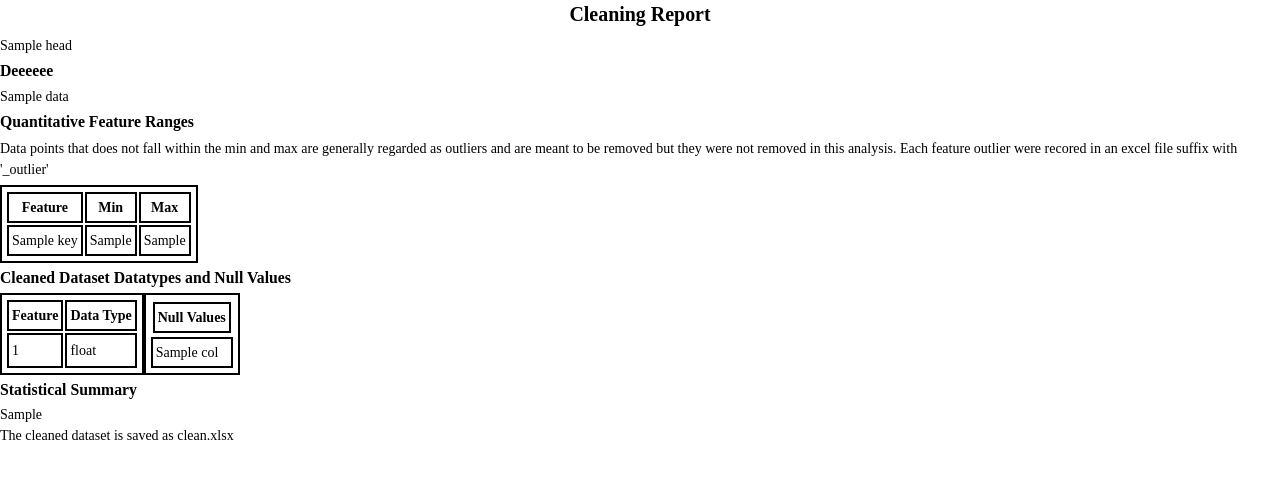
After one commit to Emeka-Onwuepe/Automated_Sales_Data_Analysis, a Django app: template data_sets/templates/data_sets/cleaning_report.html in a window 1280 px wide. The commit adds this page. Shown: the top 479 px of the page. Run offline with Django 4.2, Linux system fonts and the light colour scheme; the template is opened without the code that fills it: most values are stand-ins (such as "Sample title", 1, 10 or a date in 2020).

Commit message:
update: working on cleaning report

```diff
--- a/data_sets/forms.py
+++ b/data_sets/forms.py
@@ -5,9 +5,3 @@ class DataSetForm(forms.ModelForm):
     class Meta:
         model = Dataset
         exclude = ['zipfolder',"user_id","columns"]
-
-
-class UploadZipFileForm(forms.ModelForm):
-    class Meta:
-        model = Dataset
-        fields = ['zipfolder']
--- /dev/null
+++ b/data_sets/templates/data_sets/cleaning_report.html
@@ -0,0 +1,264 @@
+{% load static %}
+<!DOCTYPE html>
+<html lang="en">
+
+<head>
+    <meta charset="UTF-8">
+    <meta http-equiv="X-UA-Compatible" content="IE=edge">
+    <meta name="viewport" content="width=device-width, initial-scale=1.0">
+    <style>
+        * {
+            margin: 0px;
+            padding: 0px;
+            box-sizing: border-box;
+            font-family: 'Times New Roman', Times, serif;
+            font-size: 14px;
+            line-height: 1.5;
+        }
+
+        main,
+        header,
+        section,
+        aside,
+        article,
+        nav,
+        footer {
+            display: block;
+        }
+
+        .bigwrapper {
+            display: flex;
+            flex-direction: column;
+            margin: 0px 10px;
+            align-content: center;
+            background-color: #201c1c;
+        }
+
+        header {
+            display: flex;
+            flex-direction: row;
+            justify-content: space-between;
+            align-items: center;
+            position: fixed;
+            width: calc(100% - 20px);
+        }
+
+        h1 {
+            text-align: center;
+        }
+
+        main {
+            min-height: calc(100vh - 132px);
+            background-color: #201c1c;
+            /* display: flex;
+            align-items: center; */
+            margin: 0px auto;
+            width: 100%;
+        }
+
+        main section {
+            margin-bottom: 20px;
+        }
+
+        .info {
+            margin: 5px 0px;
+        }
+
+        h3 {
+            margin: 3px 0px;
+        }
+
+        .formsection {
+            display: flex;
+            justify-content: center;
+            margin: 10px;
+        }
+
+        table,
+        td,
+        tr,
+        th {
+            border: 2px solid black;
+            padding: 3px;
+        }
+
+        h3,
+        h3 a {
+            font-size: 15.75px;
+            font-weight: bold;
+        }
+
+        h2 {
+            font-size: 17.72px;
+        }
+
+        h1 {
+            font-size: 19.94px;
+            font-weight: bold;
+        }
+    </style>
+    <title> Cleaning Report</title>
+</head>
+
+<body>
+    <h1>Cleaning Report</h1>
+    <P class="info">{% if error.out_of_bound %}We dropped {% for feature in error.out_of_bound %} {% if forloop.last and forloop.first %} {{feature}} {% elif forloop.last and not forloop.first %} and {{feature}} {% else %} {{feature}} , {% endif %} {% endfor %} because
+        we were unable to convert {% if error.out_of_bound|length == 1 %} it {% else %} them {% endif %} to date datatype.{% endif %}
+    </P>
+    <section class="df_head">
+        <div class="table_display" style="overflow:scroll;">
+            {{head|safe}}
+        </div>
+    </section>
+    <section class="df_head">
+        <h3>Deeeeee</h3>
+        <div class="table_display" style="overflow:scroll;">
+            {{data|safe}}
+        </div>
+    </section>
+
+    {% if nulls.shape.0 > 0 %}
+    <section class="null_values">
+        <h3>Data Types and Null Values</h3>
+        <div class="table_display" style="display: flex;flex-direction:row">
+            <table>
+                <thead>
+                    <tr>
+                        <th>Feature</th>
+                        <th>Data Type</th>
+                    </tr>
+                </thead>
+                {% for index,col in nulls.dtypes.items %}
+                <tr>
+                    <td>{{index}}</td>
+                    <td>{% if col == "datetime64[ns]" %} Date {% elif col == "object" %} String {% else %} float {% endif %}
+                    </td>
+                </tr>
+                {% endfor %}
+            </table>
+            <table>
+                <thead>
+                    <tr>
+                        <th>Null Values</th>
+                    </tr>
+                </thead>
+                {% for col in nulls.isnull.sum %}
+                <tr>
+                    <td>{{col}}</td>
+                </tr>
+                {% endfor %}
+            </table>
+        </div>
+        <p class="info">You can see all the affected row in the null_values excel file </p>
+
+        <h3>Null Cleaning</h3>
+        <div>
+            {% if null_report.dropped %}
+            <p>We dropped all the null values in {% for feature in null_report.dropped %} {{feature}}, {% endfor %}</p>
+            {% endif %} {% if null_report.mean %}
+            <p>Null values in {% for feature in null_report.mean %} {{feature}}, {% endfor %} were filled with their mean/average values</p>
+            {% endif %} {% if null_report.ffill %}
+            <p>Valid value that comes before null value(s) was used to fill up the null value(s) in {% for feature in null_report.ffill %} {{feature}}, {% endfor %} </p>
+            {% endif %} {% if null_report.unknown %}
+            <p>All the null values in {% for feature in null_report.unknown %} {{feature}}, {% endfor %} were filled with the word "unknown"</p>
+            {% endif %}
+        </div>
+    </section>
+    {% endif %}
+
+    <section class="outliers">
+        <h3>Quantitative Feature Ranges</h3>
+        <p class="info"> Data points that does not fall within the min and max are generally regarded as outliers and are meant to be removed but they were not removed in this analysis. Each feature outlier were recored in an excel file suffix with '_outlier' </p>
+
+
+        <div style="display: flex;flex-direction:row">
+            <table>
+                <thead>
+                    <tr>
+                        <th>Feature</th>
+                        <th>Min</th>
+                        <th>Max</th>
+                    </tr>
+                </thead>
+                <tbody>
+                    {% for key,value in feature_ranges.items %}
+                    <tr>
+                        <td>{{key}}</td>
+                        <td>{{value.0}}</td>
+                        <td>{{value.1}}</td>
+                    </tr>
+                    {% endfor %}
+                </tbody>
+            </table>
+
+        </div>
+    </section>
+
+    {% if name_errors %}
+    <section class="name_errors">
+        {% for key,values in name_errors.items %}
+        <div>
+            <p>We noticed an irregular name in {{key}} feature</p>
+            <div class="flex_container" style="display: flex;flex-direction:row">
+                {% for name in values %}
+                <p class="irregular_names">{{name}}</p>
+                {% endfor %}
+
+            </div>
+        </div>
+
+        {% endfor %}
+
+    </section>
+    {% endif %}
+
+    <section class="cleaned">
+        <h3>Cleaned Dataset Datatypes and Null Values</h3>
+        <div style="display: flex;flex-direction:row">
+            <table>
+                <thead>
+                    <tr>
+                        <th>Feature</th>
+                        <th>Data Type</th>
+                    </tr>
+                </thead>
+                <tbody>
+                    {% for index,col in df.dtypes.items %}
+                    <tr>
+                        <td>{{index}}</td>
+                        <td>{% if col == "datetime64[ns]" %} Date {% elif col == "object" %} String {% else %} float {% endif %}
+                        </td>
+                    </tr>
+                    {% endfor %}
+                </tbody>
+            </table>
+            <table>
+                <thead style="display: inline;">
+                    <tr>
+                        <th>Null Values</th>
+                    </tr>
+                </thead>
+                <tbody>
+                    {% for col in df.isnull.sum %}
+                    <tr>
+                        <td>{{col}}</td>
+                    </tr>
+                    {% endfor %}
+                </tbody>
+            </table>
+        </div>
+
+    </section>
+
+    <section class="df_describe">
+        <h3>Statistical Summary</h3>
+        <div class="table_display" style="overflow:scroll;">
+            {{df_sats|safe}}
+        </div>
+        <p>The cleaned dataset is saved as clean.xlsx </p>
+    </section>
+
+
+</body>
+
+</html>
--- a/home/templates/home/home.html
+++ b/home/templates/home/home.html
@@ -23,6 +23,8 @@
             <p class="browsehappy">You are using an <strong>outdated</strong> browser. Please <a href="#">upgrade your browser</a> to improve your experience.</p>
         <![endif]-->
     <div class="bigwrapper">
+
+        {% block head %}
         <header>
             <section class="logo">
                 <a href="{% url 'frontview:homeView' %}">
@@ -33,6 +35,8 @@
 
             </nav>
         </header>
+        {% endblock head %}
+
         <div class="sperator"></div>
         <main>
             {% block main %}
--- a/source_code/clean/general.py
+++ b/source_code/clean/general.py
@@ -156,5 +156,5 @@ def clean_df(df,mapper,multiple_features,handle_outliers=handle_outliers,critica
                     df,outliers_report = handle_outliers(df,df[mapper[mapper_key]],
                                                          mapper[mapper_key],outliers_report)
 
-    # print(outliers_report)
+
     return df,null_report,outliers_report
```
Also changed, not shown: data_sets/templates/data_sets/dashboard.html (+41 -45 lines), data_sets/views.py (+34 -8 lines), source_code/clean/identifiers.py (+9 -6 lines), static/css/home.css (+23 -5 lines), static/css/pdf.css (added, +92 -0 lines), 1 other file.
